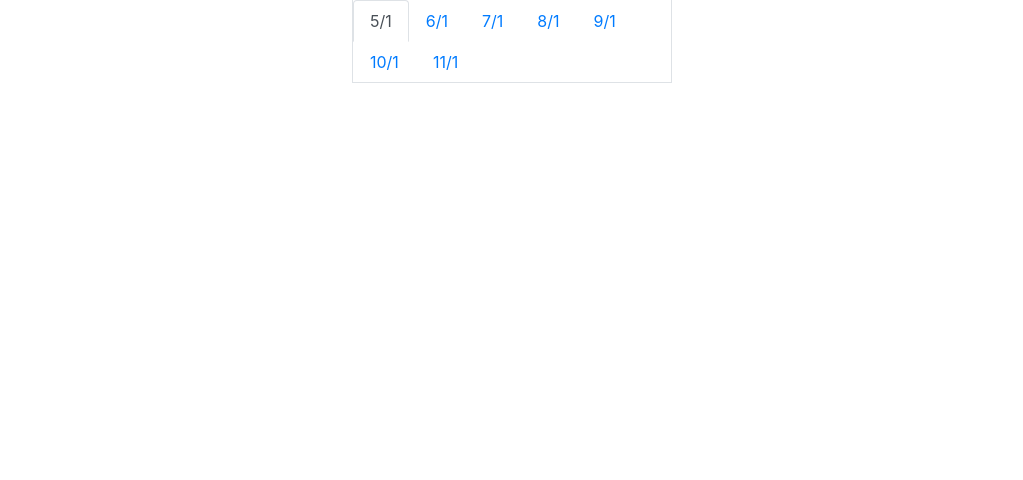
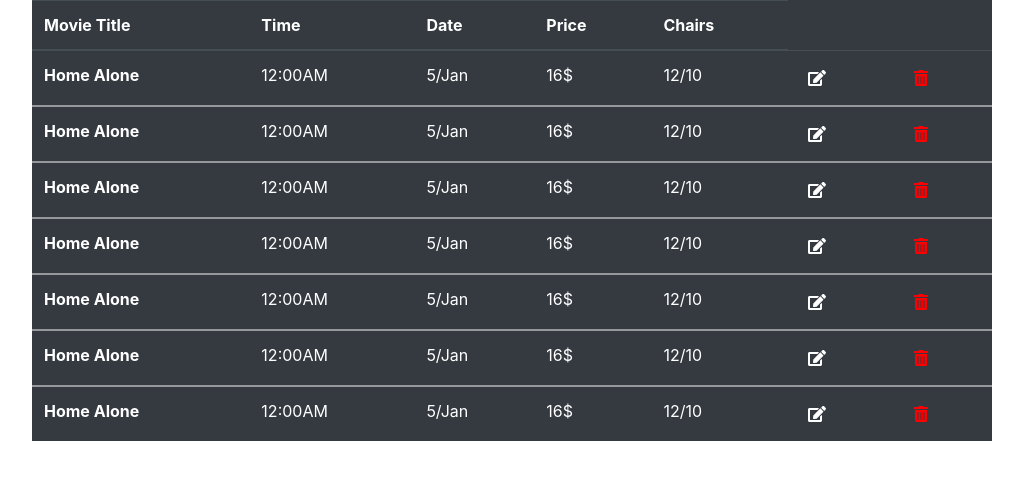
Before and after one commit to avatar-team/avatar-cinema, a React (Create React App) app in the folder client/: page / in a window 1280 px wide. Shown: the top 480 px of the page, without its empty margins (128-1151 px from the left). Built offline with nearby package versions, Linux system fonts and the light colour scheme.

Commit message:
Admin Movies component Ready

```diff
--- a/client/src/components/Admin.js
+++ b/client/src/components/Admin.js
@@ -1,9 +1,51 @@
-import React from 'react'
+import React from 'react';
+import { Table } from 'reactstrap';
+import data from './dummyData.js';
+import { FontAwesomeIcon } from '@fortawesome/react-fontawesome'
+import { faCoffee, faTrashAlt, faEdit } from '@fortawesome/free-solid-svg-icons'
 
-const Admin = () => (
-  <div>
+const transparent = {
+  backgroundColor: 'transparent',
+  borderColor: 'transparent'
+}
 
-  </div>
-)
+const table = {
+  borderCollapse: 'collapse'
+}
+
+const td = {
+  padding: '0'
+}
+
+const Admin = (props) => {
+  return (
+    <Table style={table} dark className="w-75 text-left m-auto">
+      <thead>
+        <tr>
+          <th>Movie Title</th>
+          <th>Time</th>
+          <th>Date</th>
+          <th>Price</th>
+          <th>Chairs</th>
+        </tr>
+      </thead>
+      {data.map(movie => {
+        return (
+        <tbody>
+            <tr>
+              <th>{movie.Title}</th>
+              <td>12:00AM</td>
+              <td>5/Jan</td>
+              <td>16$</td>
+              <td>12/10</td>
+              <td><button style={transparent}><FontAwesomeIcon color='white' icon={faEdit}/></button></td>
+              <td><button style={transparent}><FontAwesomeIcon color='red' icon={faTrashAlt}/></button></td>
+            </tr>
+        </tbody>
+        )
+      })}
+    </Table>
+  );
+}
 
 export default Admin;
--- a/client/src/components/Tabs.js
+++ b/client/src/components/Tabs.js
@@ -1,30 +1,17 @@
 import React from 'react'
-import Tabs from 'react-bootstrap/Tabs'
-import Tab from 'react-bootstrap/Tab'
+import Tabs from 'react-bootstrap/Tabs';
+import Tab from 'react-bootstrap/Tab';
+
 const Daysbar = () => (
   <div>
     <Tabs className="w-25 border border-top-0 mx-auto text-center" defaultActiveKey="home">
-      <Tab eventKey="home" title="5/1">
-        {/* <Sonnet /> */}
-      </Tab>
-      <Tab eventKey="profile" title="6/1">
-        {/* <Sonnet /> */}
-      </Tab>
-      <Tab eventKey="contact" title="7/1">
-        {/* <Sonnet /> */}
-      </Tab>
-      <Tab eventKey="Day" title="8/1">
-        {/* <Sonnet /> */}
-      </Tab>
-      <Tab eventKey="Day2" title="9/1">
-        {/* <Sonnet /> */}
-      </Tab>
-      <Tab eventKey="Day3" title="10/1">
-        {/* <Sonnet /> */}
-      </Tab>
-      <Tab eventKey="Day4" title="11/1">
-        {/* <Sonnet /> */}
-      </Tab>
+      <Tab eventKey="Day1" title="5/1"></Tab>
+      <Tab eventKey="Day2" title="6/1"></Tab>
+      <Tab eventKey="Day3" title="7/1"></Tab>
+      <Tab eventKey="Day4" title="8/1"></Tab>
+      <Tab eventKey="Day5" title="9/1"></Tab>
+      <Tab eventKey="Day6" title="10/1"></Tab>
+      <Tab eventKey="Day7" title="11/1"></Tab>
     </Tabs>
   </div>
 )
--- a/client/src/index.js
+++ b/client/src/index.js
@@ -6,6 +6,7 @@
 import Navbar from './components/Navbar.js'
 import Slideshow from './components/Slideshow.js';
 import Tabs from './components/Tabs.js';
+import Admin from './components/Admin.js';
 import 'bootstrap/dist/css/bootstrap.min.css';
 
-ReactDOM.render(<Tabs />, document.getElementById('root'));
+ReactDOM.render(<Admin />, document.getElementById('root'));
```
